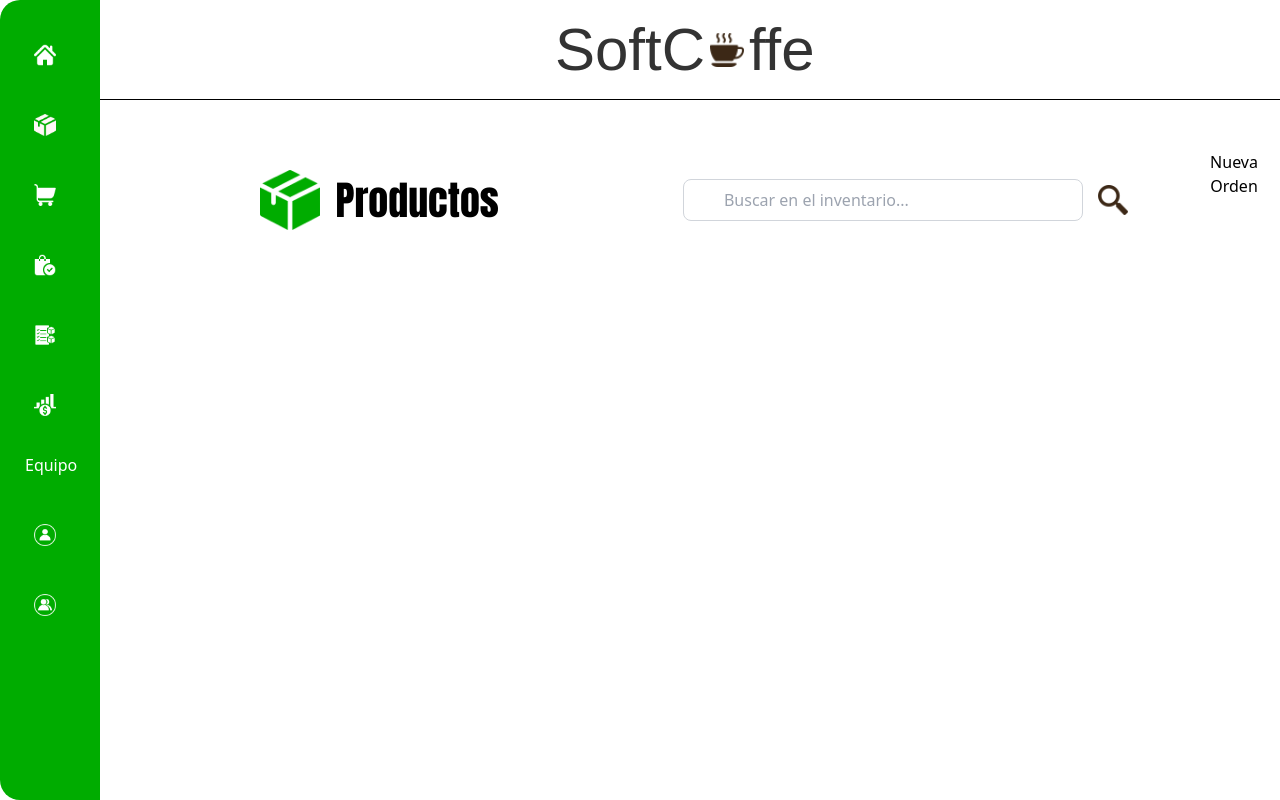
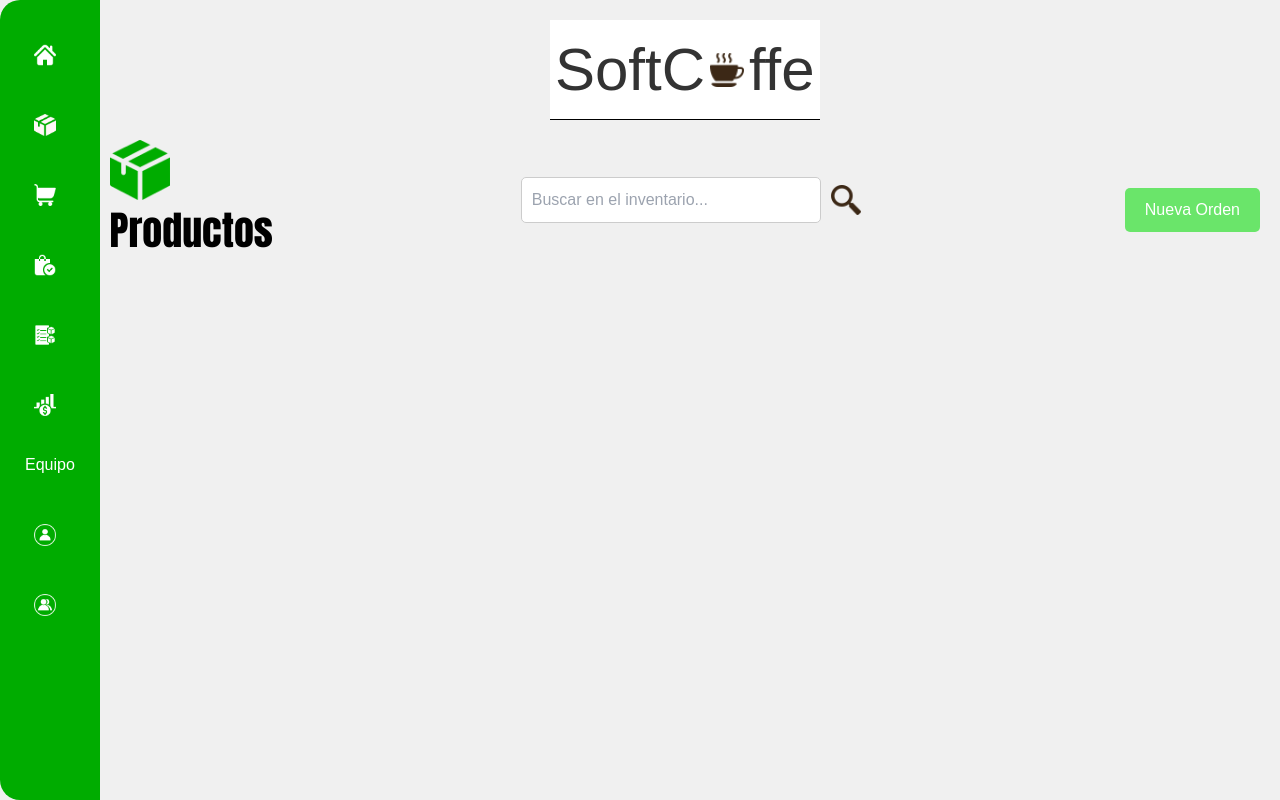
Before and after one commit to Lui-sroca/software-cafeter-a, a Django app: page /productos/ in a window 1280 px wide. Run offline with Django 5.2, Linux system fonts and the light colour scheme; data that the repository does not hold is empty; style sheets or scripts are compiled from the project's sources; some web fonts are replaced.

Commit message:
actulizar

```diff
--- a/cafeteriaSoftware/static/css/style-productos.css
+++ b/cafeteriaSoftware/static/css/style-productos.css
@@ -1,19 +1,17 @@
+/* Estilos generales para html y body */
 html, body {
   height: 100%;
   margin: 0;
   padding: 0;
+  font-family: Arial, sans-serif;
+  background-color: #f0f0f0; /* Color de fondo suave */
 }
 
-
-.head-producto{
+/* Estructura principal */
+.contenedor {
   display: flex;
   height: 100%;
-  width: 100%;
-  margin: 0px;
-
-
 }
-
 
 .izquierda {
   width: 7%;
@@ -22,122 +20,149 @@
 .derecha {
   width: 93%;
   height: 100%;
-
+  display: flex;
+  flex-direction: column;
+  align-items: center;
+  justify-content: flex-start;
+  padding: 20px;
 }
 
+/* Encabezado de productos */
 .head-producto {
   width: 100%;
-  height: 100px;
-  margin-top: 50px;
-  margin-bottom: 80px;
+  margin-top: 20px;
+  margin-bottom: 40px;
   display: flex;
+  justify-content: space-between;
+  align-items: center;
 }
 
+.head-producto .titulo-producto {
+  font-family: "Anton", sans-serif;
+  font-size: 2.5rem;
+  margin: 0;
+}
 
-.head-producto .titulo-producto{
-  width: 50%;
-  height: 100px;
-  margin-bottom: 100px;
-  font-family: "Anton", sans-serif;
-  font-weight: 400;
-  font-style: normal;
-  font-size: 40px;
+.head-producto .buscador-producto {
   display: flex;
   align-items: center;
-  justify-content: center;
-
-
 }
 
-.titulo-producto img{
-  margin-left: 30px;
+.buscador-producto input[type="text"] {
+  padding: 10px;
+  border: 1px solid #ccc; /* Borde gris */
+  border-radius: 5px;
+  font-size: 1rem;
+  width: 300px;
 }
 
-.head-producto .buscador-producto{
-  width: 50%;
-  height: 100px;
-  margin-bottom: 100px;
-  display: flex;
-  align-items: center;
-  justify-content: center;
-
+.buscador-producto img {
+  margin-left: 10px;
+  cursor: pointer;
 }
 
-.buscador-producto input{
-  margin-right:15px;
-  width:400px;
-}
-
-
+/* Cuadrícula de productos */
 .grid-container {
   display: grid;
-  grid-template-columns: repeat(3, 1fr);
+  grid-template-columns: repeat(3, 1fr); /* Tres columnas ajustables */
+  gap: 20px;
+  width: 100%;
   justify-items: center;
-  padding: 10px;
 }
 
 .grid-item {
-  background: white;
-  font-size: 30px;
-  width: 300px;
-  height: 550px;
+  background: #ffffff; /* Fondo blanco */
+  border-radius: 20px;
+  padding: 20px;
+  box-shadow: 0px 0px 6px 0px rgba(0, 0, 0, 0.1); /* Sombra suave */
   text-align: center;
-  margin-bottom:40px;
-  border-radius: 20px;
-  padding: 0px;
-  -webkit-box-shadow: 0px 0px 6px 0px rgba(0, 0, 0, 0.75);
-  -moz-box-shadow: 0px 0px 6px 0px rgba(0, 0, 0, 0.75);
-  box-shadow: 0px 0px 6px 0px rgba(0, 0, 0, 0.75);
+  transition: transform 0.3s ease;
+}
+
+.grid-item:hover {
+  transform: translateY(-5px); /* Efecto de elevación al pasar el ratón */
 }
 
 .imagen-productos {
+  width: 200px;
   height: 200px;
-  width: 200px;
-  background: RGB(0, 98, 65);
+  background: #6ae56a; /* Color de fondo verde oscuro */
   display: flex;
   justify-content: center;
   align-items: center;
-  border-radius: 70%;
+  border-radius: 50%; /* Redondear la imagen */
   margin: auto;
-  margin-top: 10px;
+  margin-top: 20px;
+}
+
+.imagen-productos img {
+  max-width: 100%;
+  max-height: 100%;
+  border-radius: 50%; /* Asegurar que la imagen sea circular */
 }
 
 .nombre-producto p {
   font-family: "Lilita One", sans-serif;
-  font-weight: 400;
-  font-style: normal;
-  font-size: 35px;
+  font-size: 1.5rem;
+  margin: 10px 0;
 }
 
 .descripcion-producto p {
-  font-family: Arial, Helvetica, sans-serif;
-  font-size: 15px;
+  font-size: 1rem;
+  color: #555; /* Texto gris oscuro */
 }
 
 .cantidad-producto {
   display: flex;
-  width: 100%;
   justify-content: center;
+  margin-top: 10px;
 }
 
-.cantidad-producto input {
-  width: 150px;
+.cantidad-producto input[type="number"] {
+  width: 100px;
+  padding: 8px;
   text-align: center;
+  border: 1px solid #ccc; /* Borde gris */
+  border-radius: 5px;
 }
 
 .boton-añadir {
-  font-family: Arial, Helvetica, sans-serif;
-  background: RGB(0, 98, 65);
-  border-radius: 10px;
-  padding: 10px;
-  font-size: 20px;
+  background-color: #6ae56a; /* Color de fondo verde oscuro */
   color: white;
+  padding: 10px 20px;
+  border: none;
+  border-radius: 5px;
+  cursor: pointer;
+  font-size: 1rem;
+  transition: background-color 0.3s ease;
 }
 
-.imagen-producto, .nombre-producto, .descripcion-producto, .cantidad-producto, .boton-añadir {
-  margin-top: 15px;
+.boton-añadir:hover {
+  background-color: #004e33; /* Color de fondo verde más oscuro al pasar el ratón */
 }
 
-.filtro{
-  display:none;
+/* Estilos para el filtro */
+.filtro {
+  display: none; /* Oculto por defecto */
 }
+
+/* Estilos para el botón "Nueva Orden" */
+.boton-nueva-orden {
+  margin-top: 20px; /* Ejemplo de margen superior */
+  text-align: center; /* Centra el botón horizontalmente */
+}
+
+.boton-nueva-orden button {
+  background-color: #6ae56a; /* Color de fondo azul */
+  color: white;
+  padding: 10px 20px;
+  border: none;
+  border-radius: 5px;
+  cursor: pointer;
+  font-size: 1rem;
+  transition: background-color 0.3s ease;
+}
+
+.boton-nueva-orden button:hover {
+  background-color: #10b00a; /* Color de fondo azul más oscuro al pasar el ratón */
+}
```
